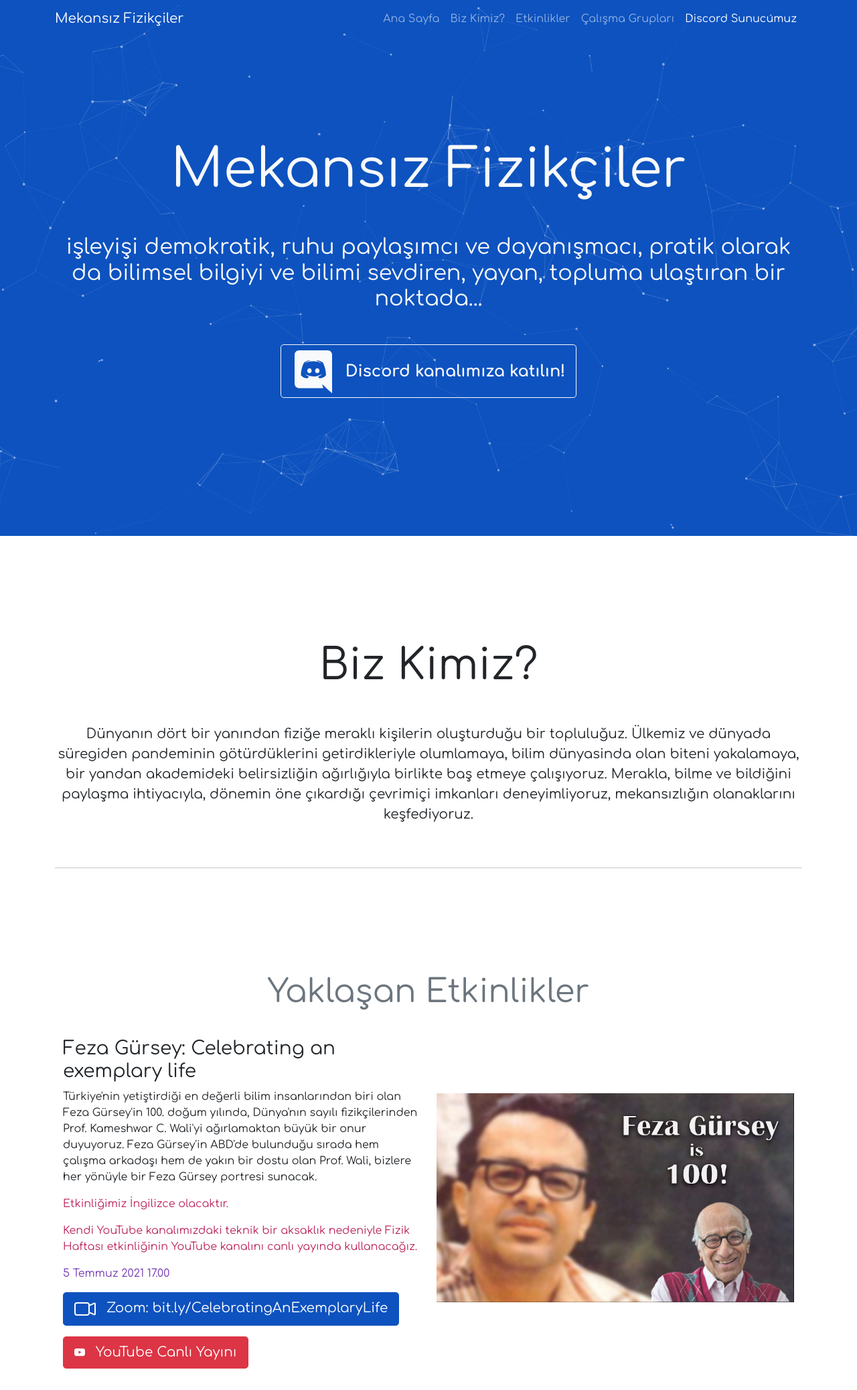
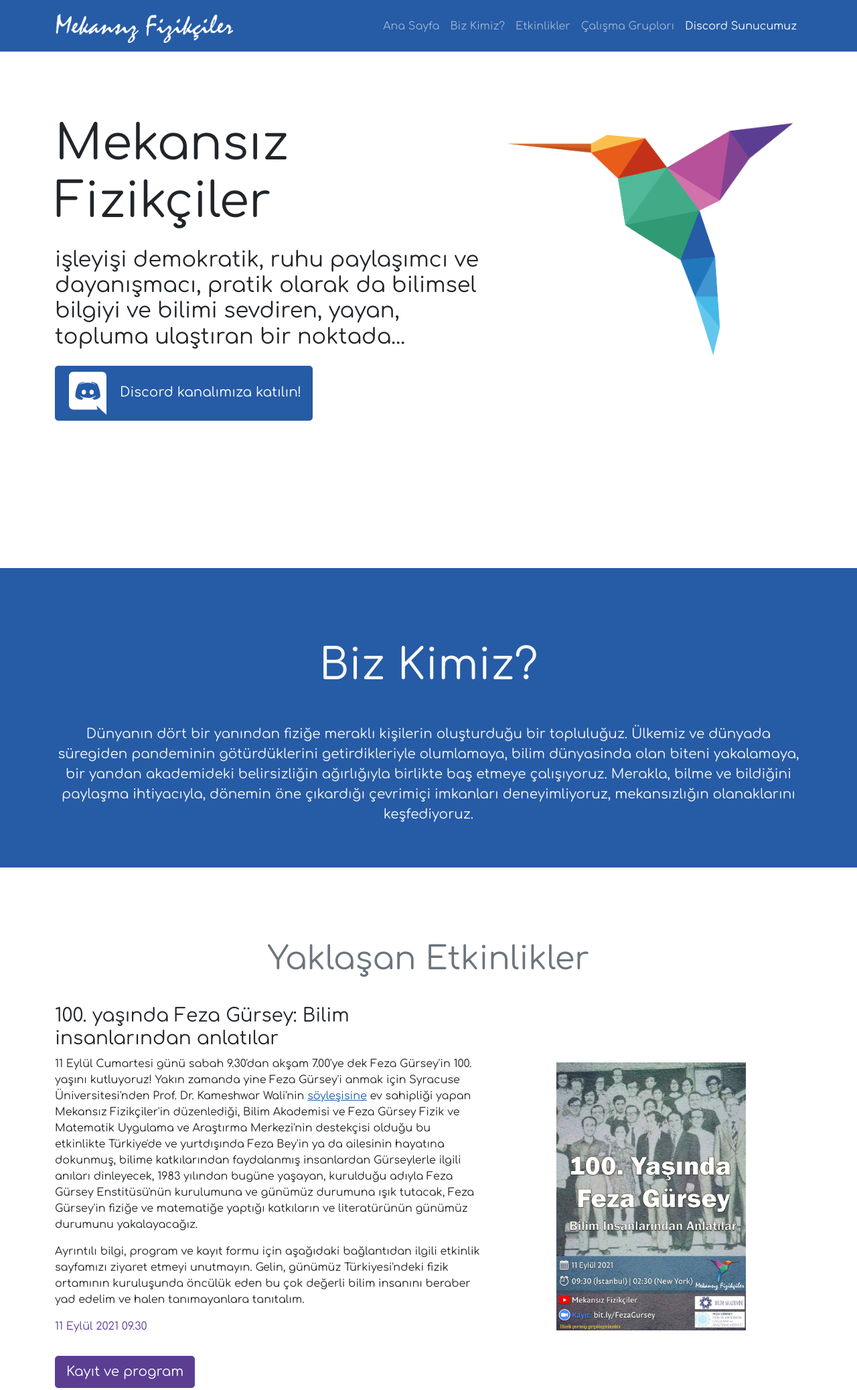
Before and after one commit to mekansiz-fizikciler/mekansiz-fizikciler.github.io, a website: page index.html in a window 1280 px wide. Shown: the top 2075 px of the page at 67% size. Drawn offline with nearby package versions, Linux system fonts and the light colour scheme.

Commit message:
Feza Gursey etkinligi

```diff
--- a/css/custom.scss
+++ b/css/custom.scss
@@ -3,13 +3,31 @@
 // Modifying the color theme with the color scheme from
 // https://elementary.io/brand
 // $primary: #7239b3;
-$primary: #0d52bf;
-$bubblegum: #bc245d;
-$grape: #7239b3;
-// $warning: #cc3b02;
-$warning: $grape;
-$success: #0e9a83;
-$info: #5865F2;
+
+// Kuşun renkleri
+$purple-1: #5b3e92;
+$purple-2: #824292;
+$purple-3: #b6519a;
+$purple-4: #d172ab;
+
+$blue-1: #265ba6;
+$blue-2: #2177bc;
+$blue-3: #3f96d2;
+$blue-4: #45b8e8;
+$blue-5: #63c7ed;
+
+$green-1: #2f9a73;
+$green-2: #40ab86;
+$green-3: #50b99a;
+
+$red-1: #c33118;
+$orange-1: #e95c19;
+$yellow-1: #f9c04d;
+
+$primary: $blue-1;
+$warning: $yellow-1;
+$success: $green-1;
+$info: $purple-1;
 // Include any default variable overrides here (though functions won't be available)
 
 @import "../node_modules/bootstrap/scss/bootstrap";
@@ -81,7 +99,7 @@ header,
 }
 
 p.date {
-    color: $grape;
+    color: $purple-1;
 }
 
 .icon {
@@ -104,7 +122,7 @@ p.date {
 }
 
 .english {
-    color: $bubblegum;
+    color: $purple-3;
 }
 
 #biz-kimiz,
@@ -117,3 +135,7 @@ p.date {
 h1.title {
     font-weight: 700;
 }
+
+strong {
+    font-weight: 700;
+}
--- a/index.html
+++ b/index.html
@@ -16,9 +16,11 @@
   <body data-bs-spy="scroll" data-bs-target="#navbar-main" data-bs-offset="10">
     <!--Main Navigation-->
     <header>
-      <nav id="navbar-main" class="navbar navbar-expand-lg navbar-dark bg-primary text-light fixed-top">
+      <nav id="navbar-main" class="navbar navbar-expand-lg navbar-dark bg-primary fixed-top">
         <div class="container">
-          <a class="navbar-brand" href="#">Mekansız Fizikçiler</a>
+          <a class="navbar-brand" href="#">
+            <img src="/assets/logo-text-white.png" alt="" height="48" class="d-inline-block align-text-top">
+          </a>
           <button class="navbar-toggler" type="button" data-bs-toggle="collapse" data-bs-target="#navbarSupportedContent" aria-controls="navbarSupportedContent" aria-expanded="false" aria-label="Toggle navigation">
             <span class="navbar-toggler-icon"></span>
           </button>
@@ -44,39 +46,40 @@
         </div>
       </nav>
           <!--Mask-->
-        <div id="intro">
-            <div class="container d-flex align-items-center vh-100 flex-column justify-content-center">
-                <div class="row d-flex align-items-center vh-100 flex-column justify-content-center text-center">
-                    <div class="col-md-12">
-                        <h1 class="display-1 text-light">Mekansız Fizikçiler</h1>
-                        <h2 class="text-center text-light my-5">
+
+      <div class="container min-vh-100 d-flex align-items-center">
+        <div class="row d-flex">
+          <div class="col-md-7">
+            <h1 class="display-2">
+              Mekansız Fizikçiler
+            </h1>
+            <h2 class="my-4">
               işleyişi demokratik, ruhu paylaşımcı ve dayanışmacı, pratik olarak da bilimsel bilgiyi ve bilimi sevdiren, yayan, topluma ulaştıran bir noktada...
             </h2>
-                          <a href="https://discord.gg/nQa3cyFFtV" target="_blank" rel="noopener noreferrer" role="button" class="btn btn-outline-light border-light btn-lg intro-button">
+            <a href="https://discord.gg/nQa3cyFFtV" target="_blank" rel="noopener noreferrer" role="button" class="btn btn-primary border-primary btn-lg">
               <svg class="icon" xmlns="http://www.w3.org/2000/svg" width="64" height="64" fill="currentColor" class="bi bi-discord" viewBox="0 0 16 16">
                 <path d="M6.552 6.712c-.456 0-.816.4-.816.888s.368.888.816.888c.456 0 .816-.4.816-.888.008-.488-.36-.888-.816-.888zm2.92 0c-.456 0-.816.4-.816.888s.368.888.816.888c.456 0 .816-.4.816-.888s-.36-.888-.816-.888z"/>
                 <path d="M13.36 0H2.64C1.736 0 1 .736 1 1.648v10.816c0 .912.736 1.648 1.64 1.648h9.072l-.424-1.48 1.024.952.968.896L15 16V1.648C15 .736 14.264 0 13.36 0zm-3.088 10.448s-.288-.344-.528-.648c1.048-.296 1.448-.952 1.448-.952-.328.216-.64.368-.92.472-.4.168-.784.28-1.16.344a5.604 5.604 0 0 1-2.072-.008 6.716 6.716 0 0 1-1.176-.344 4.688 4.688 0 0 1-.584-.272c-.024-.016-.048-.024-.072-.04-.016-.008-.024-.016-.032-.024-.144-.08-.224-.136-.224-.136s.384.64 1.4.944c-.24.304-.536.664-.536.664-1.768-.056-2.44-1.216-2.44-1.216 0-2.576 1.152-4.664 1.152-4.664 1.152-.864 2.248-.84 2.248-.84l.08.096c-1.44.416-2.104 1.048-2.104 1.048s.176-.096.472-.232c.856-.376 1.536-.48 1.816-.504.048-.008.088-.016.136-.016a6.521 6.521 0 0 1 4.024.752s-.632-.6-1.992-1.016l.112-.128s1.096-.024 2.248.84c0 0 1.152 2.088 1.152 4.664 0 0-.68 1.16-2.448 1.216z"/>
             </svg>Discord kanalımıza katılın!
             </a>
           </div>
+          <div class="col-md-5">
+            <img src="assets/Bird_03.png" class="img-fluid event-image mx-auto d-block" alt="...">
           </div>
         </div>
       </div>
-        <!--/.Mask-->
     </header>
     <!--Main Navigation-->
-
     <!--Main layout-->
     <main class="mt-5">
-        <div class="container section">
-
             <!--Section: Best Features-->
-            <section id="biz-kimiz" class="text-center">
+            <section id="biz-kimiz" class="text-center bg-primary text-light">
+              <div class="container">
                 <!-- Heading -->
                 <h2 class="my-5 display-3">Biz Kimiz?</h2>
 
                 <!--Grid row-->
-                <div class="row d-flex justify-content-center mb-4">
+                <div class="row d-flex justify-content-center pb-5">
 
                 <!--Grid column-->
                     <div class="col-md-12">
@@ -92,11 +95,11 @@
                 </div>
                 <!--Grid row-->
 
-
+              </div>
             </section>
             <!--Section: Best Features-->
 
-            <hr class="my-5">
+            <!-- <hr class="my-5"> -->
 
             <!--Section: Examples-->
             <section id="etkinlik">
@@ -107,27 +110,37 @@
                     </h2>
                   </div>
                 <div class="row align-items-center mb-5">
-                  <div class="col-md-6">
-                    <h3 class="pt-3">Feza Gürsey: Celebrating an exemplary life</h3>
+                  <div class="col-md-7">
+                    <h3 class="pt-3">100. yaşında Feza Gürsey: Bilim insanlarından anlatılar</h3>
                     <p>
-                      Türkiye'nin yetiştirdiği en değerli bilim insanlarından biri olan Feza Gürsey'in 100. doğum yılında, Dünya'nın sayılı fizikçilerinden Prof. Kameshwar C. Wali'yi ağırlamaktan büyük bir onur duyuyoruz. Feza Gürsey'in ABD'de bulunduğu sırada hem çalışma arkadaşı hem de yakın bir dostu olan Prof. Wali, bizlere her yönüyle bir Feza Gürsey portresi sunacak.
+                      11 Eylül Cumartesi günü sabah 9.30'dan akşam 7.00'ye dek Feza Gürsey'in 100. yaşını kutluyoruz! Yakın zamanda yine Feza Gürsey'i anmak için Syracuse Üniversitesi'nden Prof. Dr. Kameshwar Wali'nin <a href="https://youtu.be/ayLAUep4W94" target="_blank" rel="noopener noreferrer">söyleşisine</a> ev sahipliği yapan Mekansız Fizikçiler'in düzenlediği, Bilim Akademisi ve Feza Gürsey Fizik ve Matematik Uygulama ve Araştırma Merkezi'nin destekçisi olduğu bu etkinlikte Türkiye'de ve yurtdışında Feza Bey'in ya da ailesinin hayatına dokunmuş, bilime katkılarından faydalanmış insanlardan Gürseylerle ilgili anıları dinleyecek, 1983 yılından bugüne yaşayan, kurulduğu adıyla Feza Gürsey Enstitüsü'nün kurulumuna ve günümüz durumuna ışık tutacak, Feza Gürsey'in fiziğe ve matematiğe yaptığı katkıların ve literatürünün günümüz durumunu yakalayacağız.
                     </p>
-                    <p class="english">Etkinliğimiz İngilizce olacaktır.</p>
-                    <p class="english">Kendi YouTube kanalımızdaki teknik bir aksaklık nedeniyle Fizik Haftası etkinliğinin YouTube kanalını canlı yayında kullanacağız.</p>
-                    <p class="date">5 Temmuz 2021 17.00</p>
-                    <a href="https://bit.ly/CelebratingAnExemplaryLife" target="_blank" rel="noopener noreferrer" role="button" class="btn btn-primary btn-lg">
+                    <p>
+                      Ayrıntılı bilgi, program ve kayıt formu için aşağıdaki bağlantıdan ilgili etkinlik sayfamızı ziyaret etmeyi unutmayın.    Gelin, günümüz Türkiyesi'ndeki fizik ortamının kuruluşunda öncülük eden bu çok değerli bilim insanını beraber yad edelim ve halen tanımayanlara tanıtalım.
+                    </p>
+                    <p class="date">11 Eylül 2021 09.30</p>
+                    <!-- <p>
+                      <a href="https://bit.ly/FezaGursey" target="_blank" rel="noopener noreferrer" role="button" class="btn btn-primary btn-lg">
                         <svg class='icon' xmlns="http://www.w3.org/2000/svg" width="32" height="32" fill="currentColor" class="bi bi-camera-video" viewBox="0 0 16 16">
                           <path fill-rule="evenodd" d="M0 5a2 2 0 0 1 2-2h7.5a2 2 0 0 1 1.983 1.738l3.11-1.382A1 1 0 0 1 16 4.269v7.462a1 1 0 0 1-1.406.913l-3.111-1.382A2 2 0 0 1 9.5 13H2a2 2 0 0 1-2-2V5zm11.5 5.175 3.5 1.556V4.269l-3.5 1.556v4.35zM2 4a1 1 0 0 0-1 1v6a1 1 0 0 0 1 1h7.5a1 1 0 0 0 1-1V5a1 1 0 0 0-1-1H2z"/>
-                      </svg>Zoom: bit.ly/CelebratingAnExemplaryLife
+                        </svg>Kayıt: bit.ly/FezaGursey
                       </a>
-                    <a href="https://youtu.be/hhKoAgYWZqU" target="_blank" rel="noopener noreferrer" role="button" class="btn btn-danger btn-lg mt-3">
+                    </p> -->
+                    <!-- <p>
+                      <a href="https://www.youtube.com/channel/UCw_6DYChUQjDAX_Dpj5yrMw" target="_blank" rel="noopener noreferrer" role="button" class="btn btn-danger btn-lg mt-3">
                         <svg class='icon' xmlns="http://www.w3.org/2000/svg" width="16" height="16" fill="currentColor" class="bi bi-youtube" viewBox="0 0 16 16">
                           <path d="M8.051 1.999h.089c.822.003 4.987.033 6.11.335a2.01 2.01 0 0 1 1.415 1.42c.101.38.172.883.22 1.402l.01.104.022.26.008.104c.065.914.073 1.77.074 1.957v.075c-.001.194-.01 1.108-.082 2.06l-.008.105-.009.104c-.05.572-.124 1.14-.235 1.558a2.007 2.007 0 0 1-1.415 1.42c-1.16.312-5.569.334-6.18.335h-.142c-.309 0-1.587-.006-2.927-.052l-.17-.006-.087-.004-.171-.007-.171-.007c-1.11-.049-2.167-.128-2.654-.26a2.007 2.007 0 0 1-1.415-1.419c-.111-.417-.185-.986-.235-1.558L.09 9.82l-.008-.104A31.4 31.4 0 0 1 0 7.68v-.123c.002-.215.01-.958.064-1.778l.007-.103.003-.052.008-.104.022-.26.01-.104c.048-.519.119-1.023.22-1.402a2.007 2.007 0 0 1 1.415-1.42c.487-.13 1.544-.21 2.654-.26l.17-.007.172-.006.086-.003.171-.007A99.788 99.788 0 0 1 7.858 2h.193zM6.4 5.209v4.818l4.157-2.408L6.4 5.209z"/>
                         </svg>YouTube Canlı Yayını
                       </a>
+                    </p> -->
+                    <p>
+                      <a href="feza-gursey/" target="_blank" rel="noopener noreferrer" role="button" class="btn btn-info btn-lg mt-3">Kayıt ve program</a>
+                    </p>
                 </div>
-                <div class="col-md-6">
-                  <img src="assets/feza-gursey.png" class="img-fluid event-image mx-auto d-block" alt="...">
+                <div class="col-md-5">
+                  <a href="assets/feza-gursey-full.jpg" target="_blank" rel="noopener noreferrer">
+                    <img src="assets/feza-gursey-web.jpg" class="img-fluid event-image mx-auto d-block" alt="100. yaşında Feza Gürsey etkinliği afişi">
+                  </a>
               </div>
                 </div>
                      <div class="row pt-5 pb-3">
@@ -234,7 +247,7 @@
             <hr class="my-5">
 
             <section id='discord'>
-
+              <div class="container">
               <!--Grid row-->
               <div class="row d-flex justify-content-center mb-4 align-items-center py-5">
 
@@ -248,7 +261,7 @@
                     </p>
                   </div>
                   <div class="text-center pt-3">
-                    <a href="https://discord.gg/nQa3cyFFtV" target="_blank" rel="noopener noreferrer" role="button" class="btn btn-info btn-lg text-light">
+                    <a href="https://discord.gg/nQa3cyFFtV" target="_blank" rel="noopener noreferrer" role="button" class="btn btn-primary btn-lg text-light">
                       <svg class="icon" xmlns="http://www.w3.org/2000/svg" width="64" height="64" fill="currentColor" class="bi bi-discord" viewBox="0 0 16 16">
                         <path d="M6.552 6.712c-.456 0-.816.4-.816.888s.368.888.816.888c.456 0 .816-.4.816-.888.008-.488-.36-.888-.816-.888zm2.92 0c-.456 0-.816.4-.816.888s.368.888.816.888c.456 0 .816-.4.816-.888s-.36-.888-.816-.888z"/>
                         <path d="M13.36 0H2.64C1.736 0 1 .736 1 1.648v10.816c0 .912.736 1.648 1.64 1.648h9.072l-.424-1.48 1.024.952.968.896L15 16V1.648C15 .736 14.264 0 13.36 0zm-3.088 10.448s-.288-.344-.528-.648c1.048-.296 1.448-.952 1.448-.952-.328.216-.64.368-.92.472-.4.168-.784.28-1.16.344a5.604 5.604 0 0 1-2.072-.008 6.716 6.716 0 0 1-1.176-.344 4.688 4.688 0 0 1-.584-.272c-.024-.016-.048-.024-.072-.04-.016-.008-.024-.016-.032-.024-.144-.08-.224-.136-.224-.136s.384.64 1.4.944c-.24.304-.536.664-.536.664-1.768-.056-2.44-1.216-2.44-1.216 0-2.576 1.152-4.664 1.152-4.664 1.152-.864 2.248-.84 2.248-.84l.08.096c-1.44.416-2.104 1.048-2.104 1.048s.176-.096.472-.232c.856-.376 1.536-.48 1.816-.504.048-.008.088-.016.136-.016a6.521 6.521 0 0 1 4.024.752s-.632-.6-1.992-1.016l.112-.128s1.096-.024 2.248.84c0 0 1.152 2.088 1.152 4.664 0 0-.68 1.16-2.448 1.216z"/>
@@ -263,9 +276,8 @@
                   <!--Grid column-->
               </div>
               <!--Grid row-->
+            </div>
             </section>
-
-        </div>
     </main>
     <!--Main layout-->
 
@@ -303,7 +315,7 @@
               </a>
             </div>
             <p class="lead">&#127279 2021 Mekansız Fizikçiler</p>
-            <p class="muted">Powered by <a class="link-light" href="https://getbootstrap.com/" target="_blank" rel="noopener noreferrer">Bootstrap 5</a>, <a class="link-light" href="https://undraw.co/" target="_blank" rel="noopener noreferrer">unDraw</a>, <a class="link-light" href="https://vincentgarreau.com/particles.js/" target="_blank" rel="noopener noreferrer">particles.js</a></p>
+            <p class="muted">Powered by <a class="link-light" href="https://getbootstrap.com/" target="_blank" rel="noopener noreferrer">Bootstrap 5</a>, <a class="link-light" href="https://undraw.co/" target="_blank" rel="noopener noreferrer">unDraw</a>, </p>
           </div>
         </div>
       </div>
--- a/js/main.js
+++ b/js/main.js
@@ -2,9 +2,9 @@ var nav = document.querySelector('nav');
 
       window.addEventListener('scroll', function () {
         if (window.pageYOffset > 100) {
-          nav.classList.add('bg-primary', 'shadow');
+          nav.classList.add('shadow');
         } else {
-          nav.classList.remove('bg-primary', 'shadow');
+          nav.classList.remove('shadow');
         }
       });
 
```
Also changed, not shown: feza-gursey/index.html (added, +145 -0 lines), assets/Bird_03.png (added), assets/feza-gursey-web.jpg (added), assets/logo-text-white.png (added), assets/logo-text.png (added), css/custom.css, 3 other files. Lines whose indentation alone changed are shown as unchanged.
